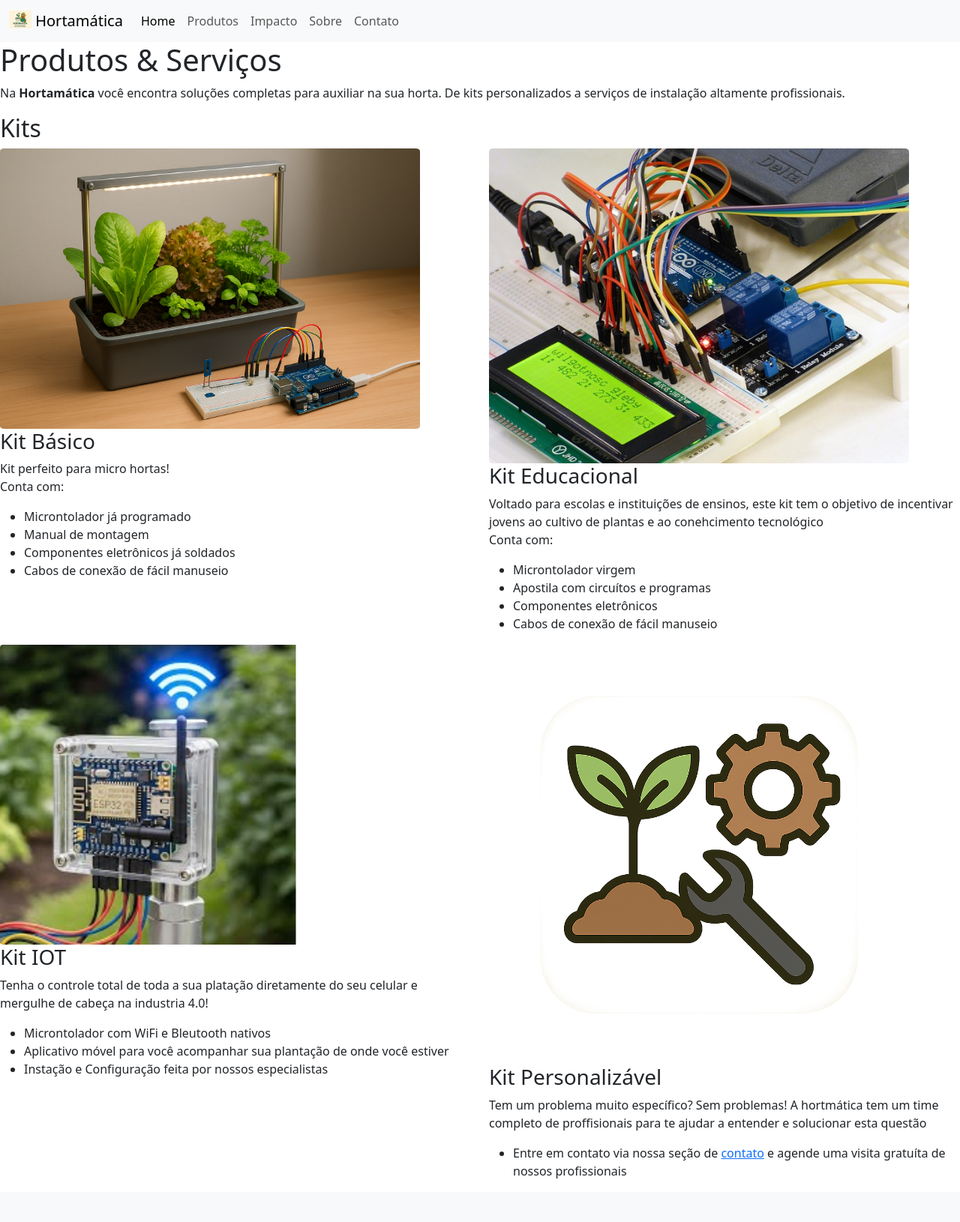
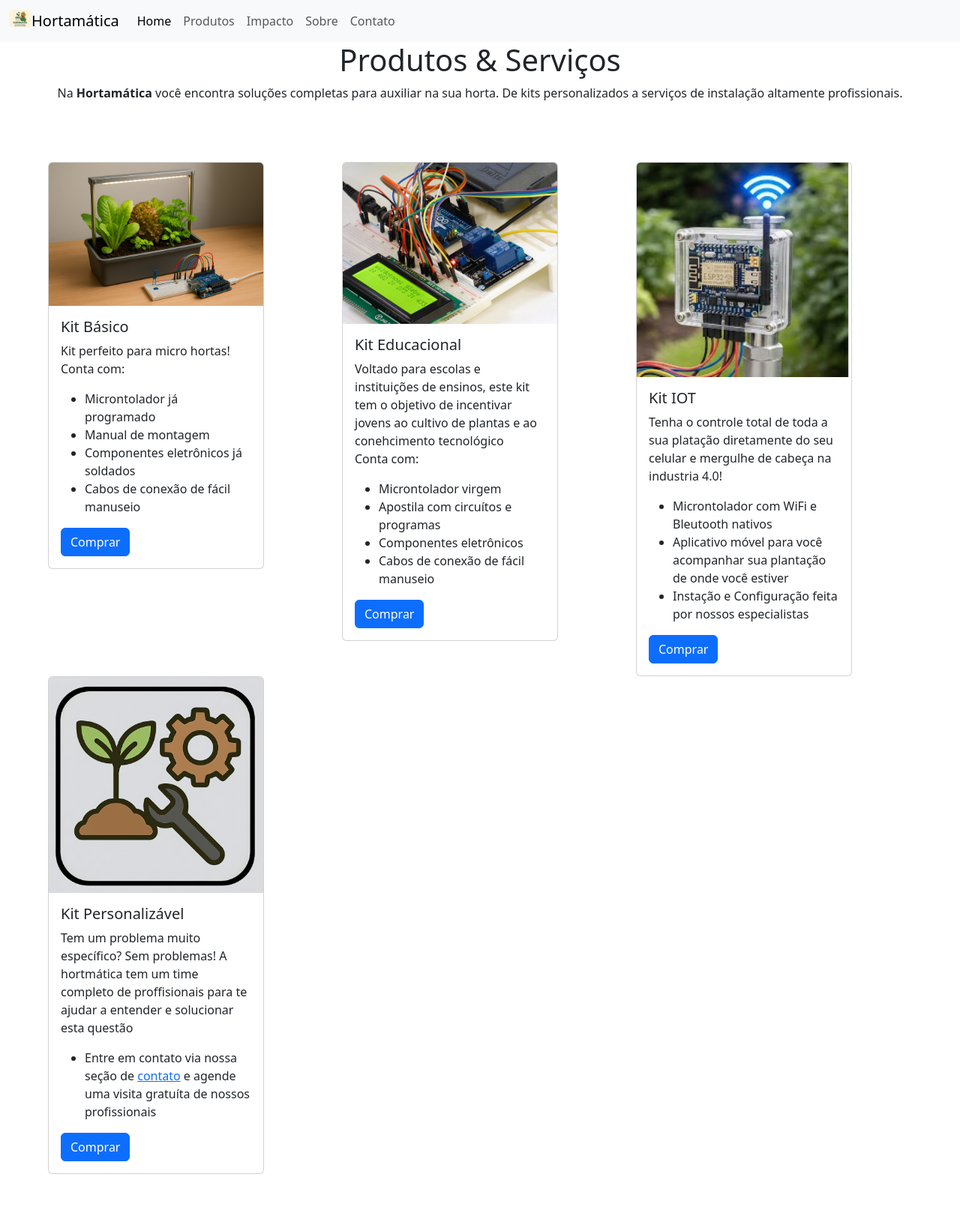
Before and after one commit to PauloFratta/F-SCS-ADS-SCRIPT-A1539M-2-2025-E01, a PHP site: page /produtos.html in a window 1280 px wide. Shown: the whole page at 75% size. Before the commit the page ends 1572 px from the top, so only its background shows below. Run offline with PHP 8.4, Linux system fonts and the light colour scheme.

Commit message:
feat: estilizando página de produtos

```diff
--- a/assets/css/styles.css
+++ b/assets/css/styles.css
@@ -18,7 +18,15 @@
 }
 
 .img-produtos {
-    border-radius: 1%;
-    max-width: 35em;
-    min-width: 25em;
+    border-style: solid 2px;
+    border-color: black;
 }
+
+#img-borda {
+    border-style: solid 2px;
+    border-color: black;
+}
+
+.meus-cards {
+    padding: 5%;
+}
--- a/produtos.html
+++ b/produtos.html
@@ -16,8 +16,8 @@
         <nav class="navbar navbar-expand-lg bg-body-tertiary">
             <div class="container-fluid">
                 <a class="navbar-brand" href="#">
-                    <img src="assets/images/Logo.png" alt="Logo" width="30" height="24"
-                        class="d-inline-block align-text-top">
+
+                    <img src="assets/images/Logo.png" alt="Logo" width="30" height="24" class="rounded float-start">
                     Hortamática
                 </a>
                 <button class="navbar-toggler" type="button" data-bs-toggle="collapse" data-bs-target="#navbarNav"
@@ -49,18 +49,18 @@
 
     <main>
 
-        <h1>Produtos & Serviços</h1>
+        <h1 class="title">Produtos & Serviços</h1>
 
-        <p>Na <b>Hortamática</b> você encontra soluções completas para auxiliar na sua horta. De kits personalizados a
+        <p class="title">Na <b>Hortamática</b> você encontra soluções completas para auxiliar na sua horta. De kits personalizados a
             serviços de instalação altamente profissionais.</p>
 
-        <h2>Kits</h2>
-
-        <div class="row">
+        <div class="row meus-cards">
             <div class="col">
-                <img src="./assets/images/kit-basico.png" alt="" class="img-produtos">
-                <h3>Kit Básico</h3>
-                <p>
+                <div class="card" style="width: 18rem;">
+                    <img src="./assets/images/kit-basico.png" class="card-img-top" alt="...">
+                    <div class="card-body">
+                        <h5 class="card-title">Kit Básico</h5>
+                        <p class="card-text">
                             Kit perfeito para micro hortas! <br>
                             Conta com: <br>
                         <ul>
@@ -70,12 +70,17 @@
                             <li>Cabos de conexão de fácil manuseio</li>
                         </ul>
                         </p>
+                        <a href="#" class="btn btn-primary">Comprar</a>
+                    </div>
+                </div>
             </div>
             <div class="col">
-                <img src="./assets/images/kit-educacional.jpg" alt="" class="img-produtos">
-                <h3>Kit Educacional</h3>
-                <p>
-                    Voltado para escolas e instituições de ensinos, este kit tem o objetivo de incentivar jovens ao
+                <div class="card" style="width: 18rem;">
+                    <img src="./assets/images/kit-educacional.jpg" class="card-img-top" alt="...">
+                    <div class="card-body">
+                        <h5 class="card-title">Kit Educacional</h5>
+                        <p class="card-text">Voltado para escolas e instituições de ensinos, este kit tem o objetivo de
+                            incentivar jovens ao
                             cultivo de plantas e ao conehcimento tecnológico<br>
                             Conta com:<br>
                         <ul>
@@ -84,15 +89,17 @@
                             <li>Componentes eletrônicos</li>
                             <li>Cabos de conexão de fácil manuseio</li>
                         </ul>
-                </p>
+                        <a href="#" class="btn btn-primary">Comprar</a>
                     </div>
                 </div>
-        <div class="row">
+            </div>
             <div class="col">
-                <img src="./assets/images/kit-iot.png" alt="" class="img-produtos">
-                <h3>Kit IOT</h3>
-                <p>
-                    Tenha o controle total de toda a sua platação diretamente do seu celular e mergulhe de cabeça na
+                <div class="card" style="width: 18rem;">
+                    <img src="./assets/images/kit-iot.png" class="card-img-top" alt="...">
+                    <div class="card-body">
+                        <h5 class="card-title">Kit IOT</h5>
+                        <p class="card-text">Tenha o controle total de toda a sua platação diretamente do seu celular e
+                            mergulhe de cabeça na
                             industria 4.0!<br>
                         <ul>
                             <li>Microntolador com WiFi e Bleutooth nativos</li>
@@ -100,19 +107,27 @@
                             <li>Instação e Configuração feita por nossos especialistas</li>
                         </ul>
                         </p>
+                        <a href="#" class="btn btn-primary">Comprar</a>
                     </div>
-
+                </div>
+            </div>
             <div class="col">
-                <img src="./assets/images/kit-personalizado.png" alt="" class="img-produtos">
-                <h3>Kit Personalizável</h3>
-                <p>
-                    Tem um problema muito específico? Sem problemas! A hortmática tem um time completo de
+                <div class="card" style="width: 18rem;">
+                    <img src="./assets/images/kit-personalizado-borda.png" class="card-img-top" alt="...">
+                    <div class="card-body">
+                        <h5 class="card-title">Kit Personalizável</h5>
+                        <p class="card-text">Tem um problema muito específico? Sem problemas! A hortmática tem um time
+                            completo de
                             proffisionais para te ajudar a entender e solucionar esta questão<br>
                         <ul>
-                    <li>Entre em contato via nossa seção de <a href="contato.html">contato</a> e agende uma visita
+                            <li>Entre em contato via nossa seção de <a href="contato.html">contato</a> e agende uma
+                                visita
                                 gratuíta de nossos profissionais</li>
                         </ul>
                         </p>
+                        <a href="#" class="btn btn-primary">Comprar</a>
+                    </div>
+                </div>
             </div>
         </div>
 
```
Also changed, not shown: assets/images/kit-personalizado-borda.png (added). Lines whose indentation alone changed are shown as unchanged.
